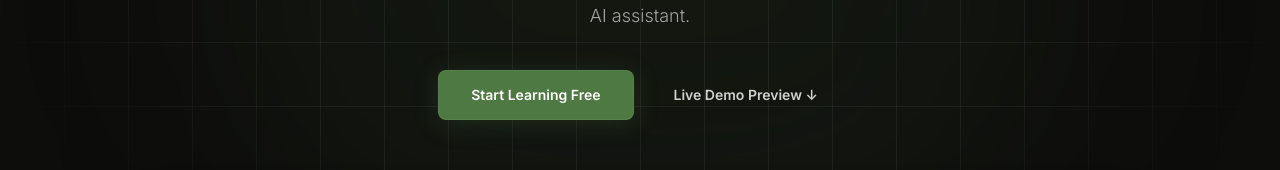
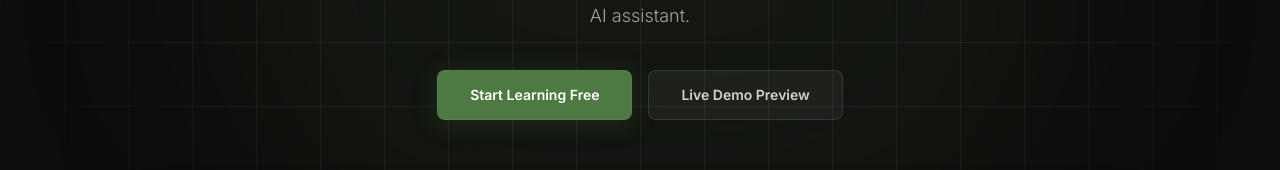
Before and after one commit to subxm/Pathways, a React (Vite) app in the folder frontend/: page / in a window 1280 px wide. Shown: the part 470-640 px from the top of the page. Built offline with nearby package versions, Linux system fonts and the light colour scheme; no server answers; a web font is replaced by a local one.

Commit message:
Improve Live Demo Preview secondary button style and add accent dot to Pathways logo

```diff
--- a/frontend/src/components/Navbar.jsx
+++ b/frontend/src/components/Navbar.jsx
@@ -22,7 +22,7 @@ export default function Navbar({ isLanding = false }) {
         className="font-heading text-xl sm:text-2xl tracking-tight select-none focus:outline-none"
         style={{ fontFamily: 'var(--font-heading)', color: isLanding ? '#FFFFFF' : 'var(--color-text)' }}
       >
-        Pathways
+        Pathways<span className="text-accent">.</span>
       </Link>
 
       {/* Center: Desktop Nav */}
--- a/frontend/src/pages/LandingPage.jsx
+++ b/frontend/src/pages/LandingPage.jsx
@@ -175,9 +175,9 @@ export default function LandingPage() {
             </button>
             <a
               href="#interactive-demo"
-              className="py-3.5 px-6 text-sm font-semibold text-white/80 hover:text-white transition duration-200"
+              className="py-3.5 px-8 text-sm font-semibold text-white/80 hover:text-white bg-white/5 border border-white/10 rounded-lg transition-all duration-300 hover:scale-[1.03] hover:bg-white/10 active:scale-[0.97]"
             >
-              Live Demo Preview ↓
+              Live Demo Preview
             </a>
           </motion.div>
         </div>
```
